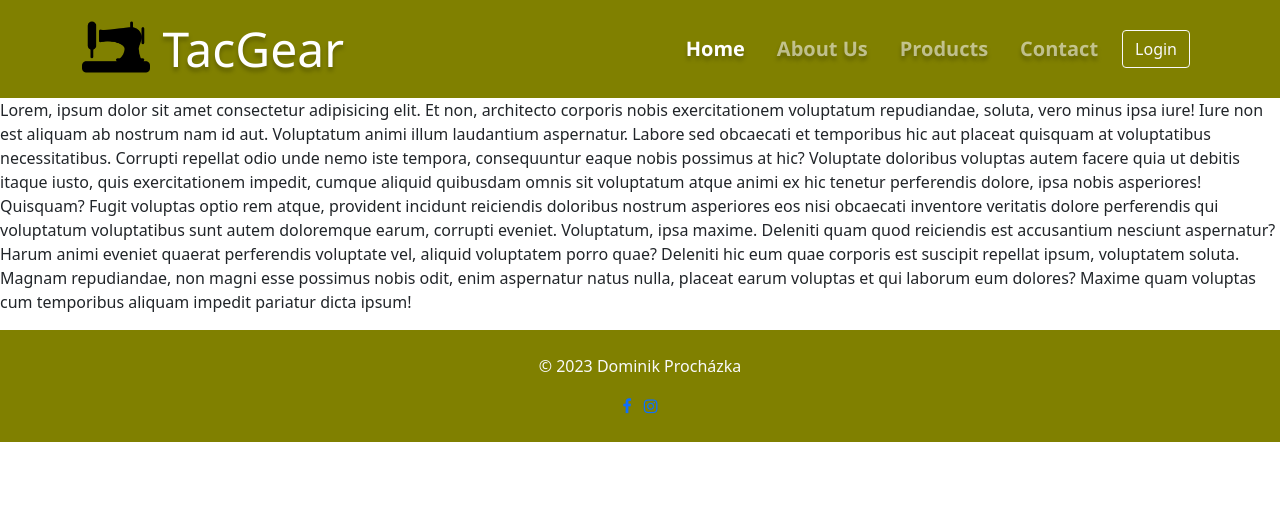
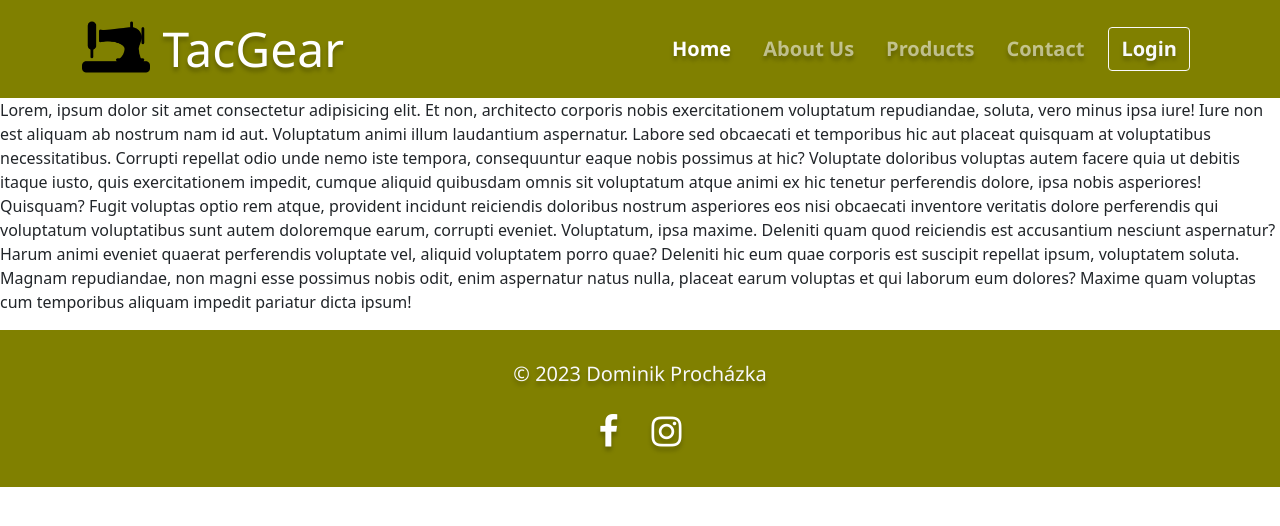
Before and after one commit to Crusader5033/WA_Final, a SvelteKit app: page / in a window 1280 px wide. Shown: the top 526 px of the page. Built offline with nearby package versions, Linux system fonts and the light colour scheme.

Commit message:
mostly finished footer

```diff
--- a/src/components/footer.svelte
+++ b/src/components/footer.svelte
@@ -1,15 +1,16 @@
+<link rel="stylesheet" href="/Style/footer.css">
 <footer class=" text-light py-4" style="background-color: #808000;">
-    <div class="container text-center">
+    <div class="container text-center name">
       <p>© 2023 Dominik Procházka</p>
       <ul class="list-inline mb-0">
 
         <li class="list-inline-item">
-          <a href="https://www.facebook.com" target="blank" class="social-link">
+          <a href="https://www.facebook.com" target="blank" class="social-link socials">
             <i class="fa fa-facebook"></i>
           </a>
         </li>
         <li class="list-inline-item">
-          <a href="https://www.instagram.com" target="blank" class="social-link">
+          <a href="https://www.instagram.com" target="blank" class="social-link socials">
             <i class="fa fa-instagram"></i>
           </a>
         </li>
--- a/src/components/header.svelte
+++ b/src/components/header.svelte
@@ -44,7 +44,7 @@
             </li>
           </ul>
 
-          <a href=""><button class="btn btn-outline-light m-2 ml-2">Login</button></a>
+          <a href=""><button class="btn btn-outline-light m-2 ml-2 links">Login</button></a>
         </div>
       </div>
     </nav>
--- /dev/null
+++ b/static/Style/footer.css
@@ -0,0 +1,19 @@
+.name{
+    font-size: 20px;
+    font-weight: 300;
+    font-style: normal;
+    text-align: center;
+
+    padding: 5px;
+    font-family: 'Segoe UI', Tahoma, Geneva, Verdana, sans-serif;
+
+
+    text-shadow: 0px 4px 4px rgba(0, 0, 0, 0.25);
+
+
+}
+.socials{
+    font-size: 35px;
+    color: white;
+    margin: 10px;
+}
```
